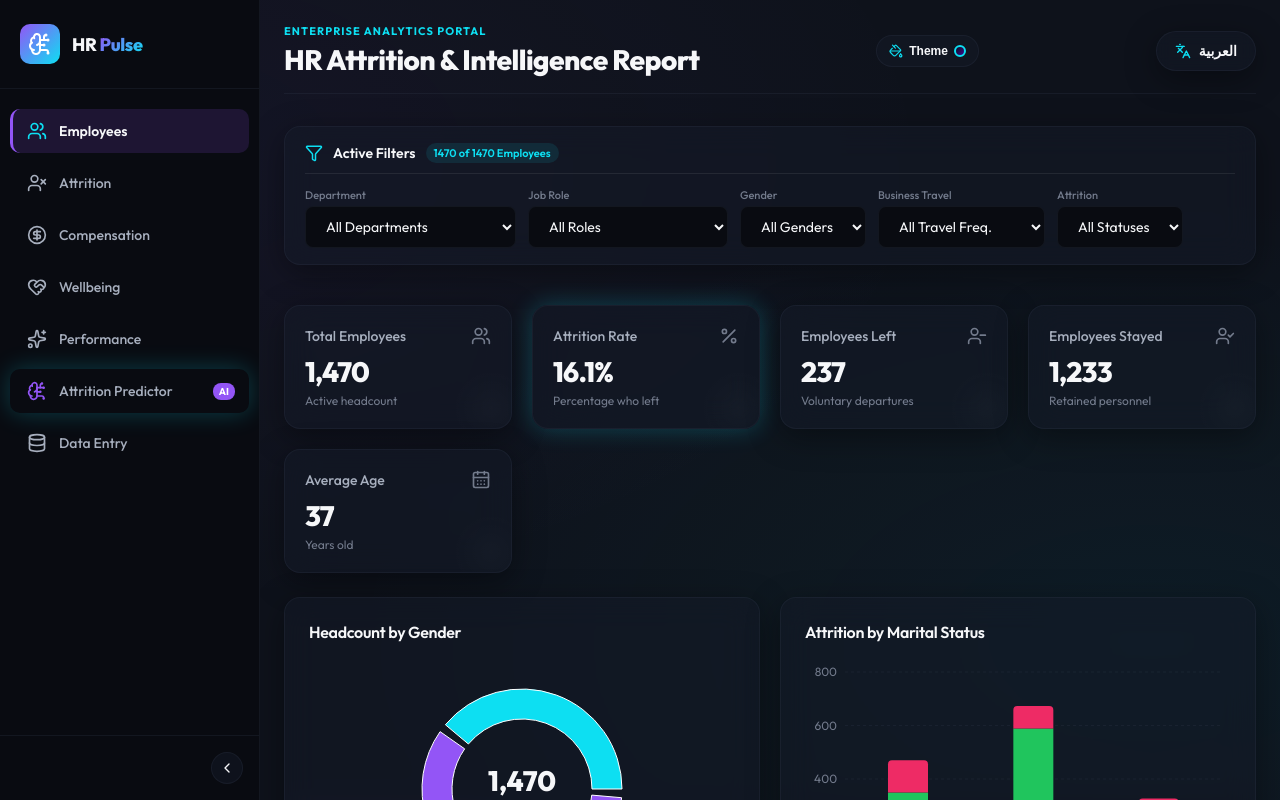
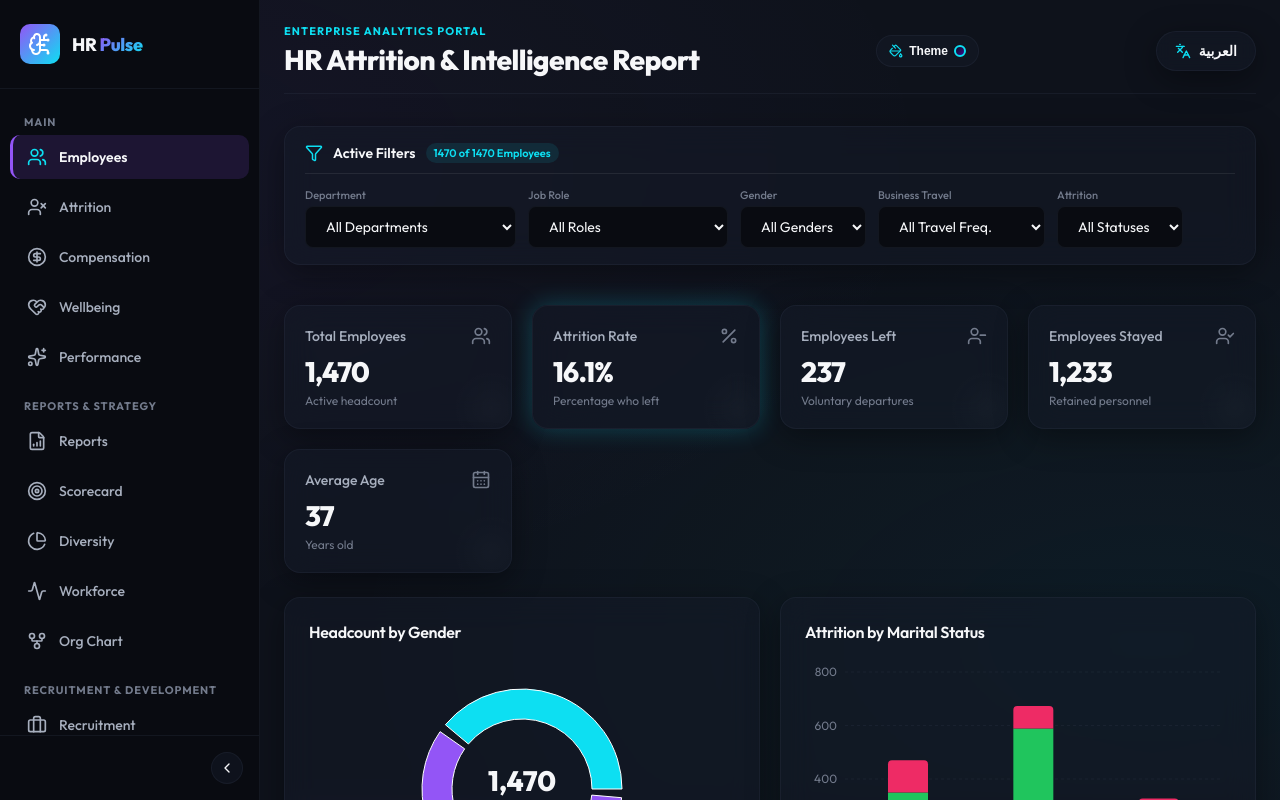
Before and after one commit to yasseriouss/HR-Analysis-Project, a React (Vite) app in the folder dashboard/: page / in a window 1280 px wide. Shown: the top 800 px of the page. Built offline with nearby package versions, Linux system fonts and the light colour scheme.

Commit message:
feat: Phase 11-14 partial - grouped sidebar navigation, permissions foundation, and build fixes

```diff
--- a/dashboard/src/components/Sidebar.tsx
+++ b/dashboard/src/components/Sidebar.tsx
@@ -1,14 +1,11 @@
 import React from 'react';
 import {
-  Users,
-  UserX,
-  CircleDollarSign,
-  HeartHandshake,
-  Sparkles,
-  BrainCircuit,
-  ChevronLeft,
-  ChevronRight,
-  Database
+  Users, UserX, CircleDollarSign, HeartHandshake, Sparkles, BrainCircuit,
+  ChevronLeft, ChevronRight, Database, Clock, HandCoins, CalendarCheck,
+  Car, ShieldAlert, UserCog, Wallet, FileText, PiggyBank, CalendarClock,
+  UserCheck, ReceiptText, GitFork, ClipboardCheck, UserPlus,
+  FileBarChart, Target, PieChartIcon, Activity,
+  Briefcase, Award, GraduationCap, Calculator, Bell, FolderOpen
 } from 'lucide-react';
 import { t } from '../utils/i18n';
 import type { Language } from '../utils/i18n';
@@ -21,24 +18,99 @@ interface SidebarProps {
   lang: Language;
 }
 
-export const Sidebar: React.FC<SidebarProps> = ({
-  activeTab,
-  setActiveTab,
-  isCollapsed,
-  setIsCollapsed,
-  lang
-}) => {
+type NavItem = { id: string; labelKey: string; icon: React.ReactNode; highlight?: boolean };
+type NavGroup = { groupLabel: string; items: NavItem[] };
+
+export const Sidebar: React.FC<SidebarProps> = ({ activeTab, setActiveTab, isCollapsed, setIsCollapsed, lang }) => {
   const isRtl = lang === 'ar';
 
-  const menuItems = [
-    { id: 'overview', labelKey: 'tabOverview' as const, icon: <Users size={20} /> },
-    { id: 'attrition', labelKey: 'tabAttrition' as const, icon: <UserX size={20} /> },
-    { id: 'salary', labelKey: 'tabSalary' as const, icon: <CircleDollarSign size={20} /> },
-    { id: 'satisfaction', labelKey: 'tabSatisfaction' as const, icon: <HeartHandshake size={20} /> },
-    { id: 'performance', labelKey: 'tabPerformance' as const, icon: <Sparkles size={20} /> },
-    { id: 'predictor', labelKey: 'tabPredictor' as const, icon: <BrainCircuit size={20} />, highlight: true },
-    { id: 'dataentry', labelKey: 'tabDataEntry' as const, icon: <Database size={20} /> },
+  const menuGroups: NavGroup[] = [
+    {
+      groupLabel: isRtl ? 'الرئيسية' : 'Main',
+      items: [
+        { id: 'overview', labelKey: 'tabOverview', icon: <Users size={20} /> },
+        { id: 'attrition', labelKey: 'tabAttrition', icon: <UserX size={20} /> },
+        { id: 'salary', labelKey: 'tabSalary', icon: <CircleDollarSign size={20} /> },
+        { id: 'satisfaction', labelKey: 'tabSatisfaction', icon: <HeartHandshake size={20} /> },
+        { id: 'performance', labelKey: 'tabPerformance', icon: <Sparkles size={20} /> },
+      ]
+    },
+    {
+      groupLabel: isRtl ? 'التقارير والاستراتيجية' : 'Reports & Strategy',
+      items: [
+        { id: 'reports', labelKey: 'tabReports', icon: <FileBarChart size={20} /> },
+        { id: 'scorecard', labelKey: 'tabScorecard', icon: <Target size={20} /> },
+        { id: 'diversity', labelKey: 'tabDiversity', icon: <PieChartIcon size={20} /> },
+        { id: 'workforce', labelKey: 'tabWorkforce', icon: <Activity size={20} /> },
+        { id: 'orgchart', labelKey: 'tabOrgChart', icon: <GitFork size={20} /> },
+      ]
+    },
+    {
+      groupLabel: isRtl ? 'التوظيف والتطوير' : 'Recruitment & Development',
+      items: [
+        { id: 'recruitment', labelKey: 'tabRecruitment', icon: <Briefcase size={20} /> },
+        { id: 'perfreview', labelKey: 'tabPerfReview', icon: <Award size={20} /> },
+        { id: 'training', labelKey: 'tabTraining', icon: <GraduationCap size={20} /> },
+        { id: 'lifecycle', labelKey: 'tabLifecycle', icon: <UserPlus size={20} /> },
+      ]
+    },
+    {
+      groupLabel: isRtl ? 'العمليات التشغيلية' : 'Operations',
+      items: [
+        { id: 'payroll', labelKey: 'tabPayroll', icon: <Wallet size={20} /> },
+        { id: 'contracts', labelKey: 'tabContracts', icon: <FileText size={20} /> },
+        { id: 'gratuity', labelKey: 'tabGratuity', icon: <PiggyBank size={20} /> },
+        { id: 'shifts', labelKey: 'tabShifts', icon: <CalendarClock size={20} /> },
+        { id: 'expenses', labelKey: 'tabExpenses', icon: <ReceiptText size={20} /> },
+      ]
+    },
+    {
+      groupLabel: isRtl ? 'البوابات' : 'Portals',
+      items: [
+        { id: 'ess', labelKey: 'tabESS', icon: <UserCheck size={20} /> },
+        { id: 'mss', labelKey: 'tabMSS', icon: <ClipboardCheck size={20} /> },
+      ]
+    },
+    {
+      groupLabel: isRtl ? 'الذكاء الاصطناعي والأدوات' : 'AI & Tools',
+      items: [
+        { id: 'predictor', labelKey: 'tabPredictor', icon: <BrainCircuit size={20} />, highlight: true },
+        { id: 'dataentry', labelKey: 'tabDataEntry', icon: <Database size={20} /> },
+        { id: 'hrtools', labelKey: 'tabHRTools', icon: <Calculator size={20} /> },
+        { id: 'notifications', labelKey: 'tabNotifications', icon: <Bell size={20} /> },
+        { id: 'documents', labelKey: 'tabDocuments', icon: <FolderOpen size={20} /> },
+      ]
+    },
+    {
+      groupLabel: isRtl ? 'النظام المتكامل' : 'Access Modules',
+      items: [
+        { id: 'attendance', labelKey: 'tabAttendance', icon: <Clock size={20} /> },
+        { id: 'advances', labelKey: 'tabAdvances', icon: <HandCoins size={20} /> },
+        { id: 'leaves', labelKey: 'tabLeaves', icon: <CalendarCheck size={20} /> },
+        { id: 'vehicles', labelKey: 'tabVehicles', icon: <Car size={20} /> },
+        { id: 'violations', labelKey: 'tabViolations', icon: <ShieldAlert size={20} /> },
+        { id: 'systemusers', labelKey: 'tabSystemUsers', icon: <UserCog size={20} /> },
+      ]
+    }
   ];
+
+  const baseBtn: React.CSSProperties = {
+    display: 'flex',
+    alignItems: 'center',
+    gap: '12px',
+    padding: '12px 14px',
+    border: 'none',
+    borderRadius: '10px',
+    cursor: 'pointer',
+    fontFamily: isRtl ? 'Tajawal, sans-serif' : 'var(--font-family)',
+    fontSize: '14px',
+    fontWeight: 500,
+    textAlign: isRtl ? 'right' : 'left',
+    width: '100%',
+    transition: 'all 0.2s ease',
+    backgroundColor: 'transparent',
+    color: 'var(--text-muted)'
+  };
 
   return (
     <aside
@@ -58,7 +130,6 @@ export const Sidebar: React.FC<SidebarProps> = ({
         overflowX: 'hidden'
       }}
     >
-      {/* Brand Header */}
       <div
         style={{
           padding: '24px 20px',
@@ -106,68 +177,65 @@ export const Sidebar: React.FC<SidebarProps> = ({
         )}
       </div>
 
-      {/* Navigation List */}
       <nav
         style={{
           padding: '20px 10px',
           display: 'flex',
           flexDirection: 'column',
           gap: '8px',
-          flex: 1
+          flex: 1,
+          overflowY: 'auto'
         }}
       >
-        {menuItems.map((item) => {
+        {menuGroups.map((group, gIdx) => (
+          <div key={gIdx} style={{ marginBottom: '6px' }}>
+            {!isCollapsed && (
+              <div
+                style={{
+                  padding: '6px 14px',
+                  fontSize: '11px',
+                  fontWeight: 700,
+                  textTransform: 'uppercase',
+                  letterSpacing: '0.08em',
+                  color: 'var(--text-dim)',
+                  fontFamily: isRtl ? 'Tajawal, sans-serif' : 'var(--font-family)'
+                }}
+              >
+                {group.groupLabel}
+              </div>
+            )}
+            <div style={{ display: 'flex', flexDirection: 'column', gap: '6px' }}>
+              {group.items.map((item) => {
                 const isActive = activeTab === item.id;
-          const label = t(item.labelKey, lang);
+                const label = t(item.labelKey as Parameters<typeof t>[0], lang);
+                const btnStyle: React.CSSProperties = {
+                  ...baseBtn,
+                  fontWeight: isActive ? 600 : 500,
+                  backgroundColor: isActive ? 'hsla(263, 90%, 65%, 0.15)' : 'transparent',
+                  color: isActive ? 'var(--text-main)' : 'var(--text-muted)',
+                  borderLeft: isRtl ? 'none' : (isActive ? '3px solid var(--accent-purple)' : '3px solid transparent'),
+                  borderRight: isRtl ? (isActive ? '3px solid var(--accent-purple)' : '3px solid transparent') : 'none',
+                  boxShadow: isActive ? 'inset 0 0 10px rgba(185, 90%, 50%, 0.05)' : 'none'
+                };
                 return (
                   <button
                     key={item.id}
                     id={`nav-tab-${item.id}`}
                     onClick={() => setActiveTab(item.id)}
-              style={{
-                display: 'flex',
-                alignItems: 'center',
-                gap: '12px',
-                padding: '12px 14px',
-                border: 'none',
-                borderRadius: '10px',
-                cursor: 'pointer',
-                fontFamily: isRtl ? 'Tajawal, sans-serif' : 'var(--font-family)',
-                fontSize: '14px',
-                fontWeight: isActive ? 600 : 500,
-                textAlign: isRtl ? 'right' : 'left',
-                width: '100%',
-                transition: 'all 0.2s ease',
-                backgroundColor: isActive
-                  ? 'hsla(263, 90%, 65%, 0.15)'
-                  : 'transparent',
-                color: isActive
-                  ? 'var(--text-main)'
-                  : 'var(--text-muted)',
-                borderLeft: isRtl ? 'none' : (isActive ? '3px solid var(--accent-purple)' : '3px solid transparent'),
-                borderRight: isRtl ? (isActive ? '3px solid var(--accent-purple)' : '3px solid transparent') : 'none',
-                position: 'relative',
-                boxShadow: isActive ? 'inset 0 0 10px rgba(185, 90%, 50%, 0.05)' : 'none'
-              }}
+                    style={btnStyle}
                     className={item.highlight && !isActive ? 'glowing-element' : ''}
                     title={isCollapsed ? label : undefined}
                   >
                     <span
                       style={{
-                  color: isActive
-                    ? 'var(--accent-cyan)'
-                    : (item.highlight ? 'var(--accent-purple)' : 'inherit'),
+                        color: isActive ? 'var(--accent-cyan)' : item.highlight ? 'var(--accent-purple)' : 'inherit',
                         display: 'flex',
                         alignItems: 'center'
                       }}
                     >
                       {item.icon}
                     </span>
-              {!isCollapsed && (
-                <span style={{ whiteSpace: 'nowrap' }}>
-                  {label}
-                </span>
-              )}
+                    {!isCollapsed && <span style={{ whiteSpace: 'nowrap' }}>{label}</span>}
                     {item.highlight && !isCollapsed && (
                       <span
                         style={{
@@ -188,15 +256,17 @@ export const Sidebar: React.FC<SidebarProps> = ({
                   </button>
                 );
               })}
+            </div>
+          </div>
+        ))}
       </nav>
 
-      {/* Collapse Toggle Footer */}
       <div
         style={{
           padding: '16px',
           borderTop: '1px solid var(--border-color)',
           display: 'flex',
-          justifyContent: isCollapsed ? 'center' : (isRtl ? 'flex-start' : 'flex-end')
+          justifyContent: isCollapsed ? 'center' : isRtl ? 'flex-start' : 'flex-end'
         }}
       >
         <button
@@ -215,15 +285,13 @@ export const Sidebar: React.FC<SidebarProps> = ({
             cursor: 'pointer',
             transition: 'all 0.2s ease'
           }}
-          title={isCollapsed ? (isRtl ? 'توسيع القائمة' : 'Expand Sidebar') : (isRtl ? 'طي القائمة' : 'Collapse Sidebar')}
+          title={isCollapsed ? t('sidebarExpand', lang) : t('sidebarCollapse', lang)}
         >
-          {isCollapsed
-            ? (isRtl ? <ChevronLeft size={16} /> : <ChevronRight size={16} />)
-            : (isRtl ? <ChevronRight size={16} /> : <ChevronLeft size={16} />)
-          }
+          {isCollapsed ? (isRtl ? <ChevronLeft size={16} /> : <ChevronRight size={16} />) : (isRtl ? <ChevronRight size={16} /> : <ChevronLeft size={16} />)}
         </button>
       </div>
     </aside>
   );
 };
+
 export default Sidebar;
```
Also changed, not shown: dashboard/src/utils/permissions.ts (added, +58 -0 lines). Lines whose indentation alone changed are shown as unchanged.
